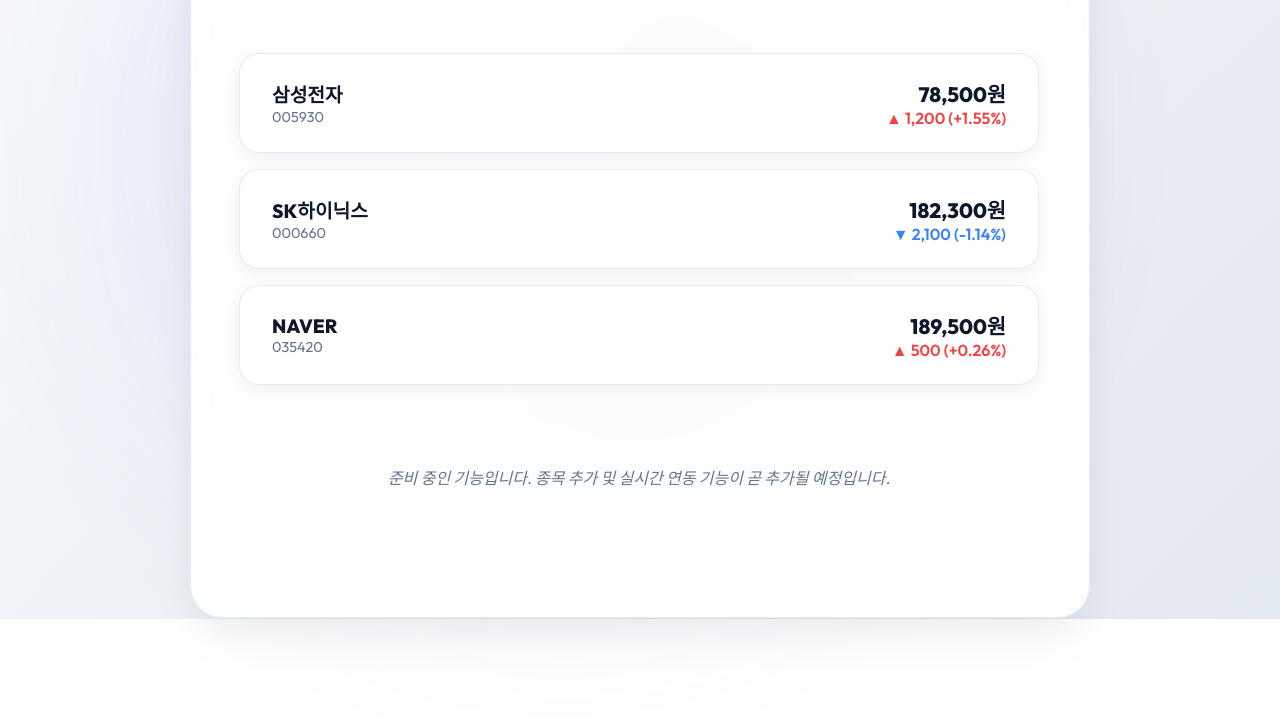
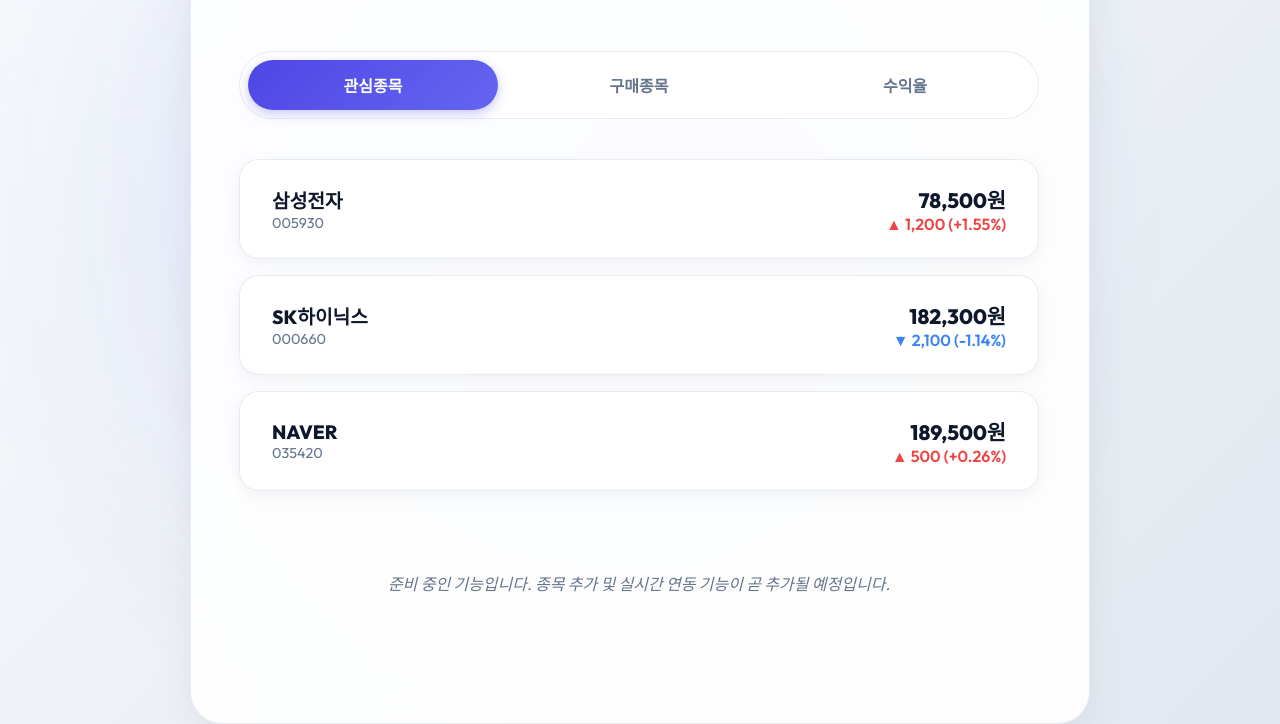
Before and after one commit to dychae506/product-builder-lecture, a plain HTML site: page Stock/stock.html in a window 1280 px wide. Shown: the part 181-905 px from the top of the page. Before the commit the page ends 800 px from the top, so only its background shows below. Drawn offline with Linux system fonts and the light colour scheme.

Commit message:
feat: add tab menu ([관심종목], [구매종목], [수익율]) to stock page

```diff
--- a/Stock/stock.html
+++ b/Stock/stock.html
@@ -12,15 +12,44 @@
         .stock-container {
             width: 100%;
             max-width: 800px;
-            margin-top: 2rem;
+            margin-top: 1rem;
         }
 
-        .stock-header {
+        /* Stock Menu Tabs */
+        .stock-menu {
             display: flex;
-            justify-content: space-between;
-            align-items: center;
-            margin-bottom: 2rem;
-            padding: 0 1rem;
+            justify-content: center;
+            gap: 1rem;
+            margin-bottom: 2.5rem;
+            background: rgba(255, 255, 255, 0.5);
+            padding: 0.5rem;
+            border-radius: 50px;
+            border: 1px solid rgba(226, 232, 240, 0.8);
+            backdrop-filter: blur(10px);
+        }
+
+        .menu-tab {
+            padding: 0.8rem 1.5rem;
+            border-radius: 40px;
+            font-weight: 700;
+            color: var(--text-muted);
+            cursor: pointer;
+            transition: all 0.3s ease;
+            text-decoration: none;
+            font-size: 1rem;
+            flex: 1;
+            text-align: center;
+        }
+
+        .menu-tab:hover {
+            color: var(--text-main);
+            background: rgba(255, 255, 255, 0.8);
+        }
+
+        .menu-tab.active {
+            background: linear-gradient(135deg, #4f46e5, #6366f1);
+            color: white;
+            box-shadow: 0 4px 12px rgba(79, 70, 229, 0.3);
         }
 
         .stock-list {
@@ -98,6 +127,12 @@
         <p class="subtitle">관심 종목의 실시간 흐름을 확인하세요</p>
 
         <div class="stock-container">
+            <div class="stock-menu">
+                <div class="menu-tab active">관심종목</div>
+                <div class="menu-tab">구매종목</div>
+                <div class="menu-tab">수익율</div>
+            </div>
+
             <div class="stock-list">
                 <!-- Sample Stock Items -->
                 <div class="stock-item">
```
